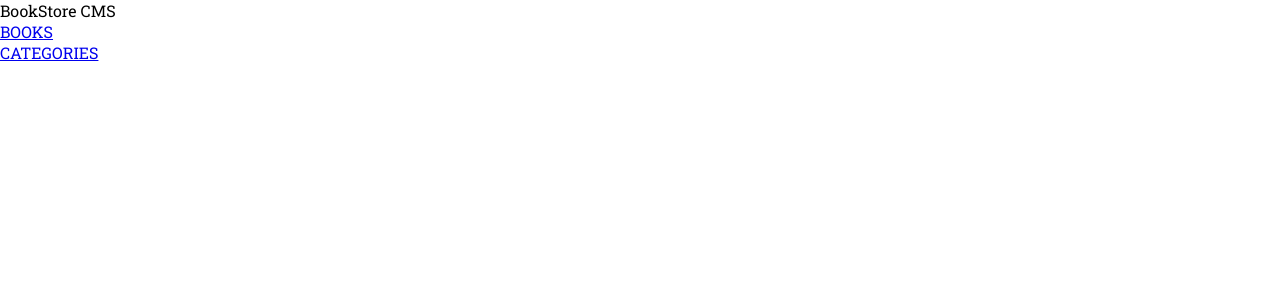
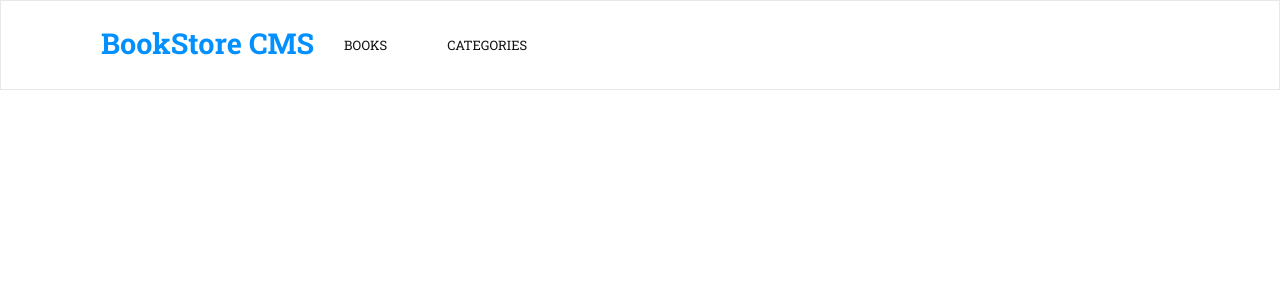
Before and after one commit to TimmyChan99/bookstore, a React (Create React App) app: page /booksList in a window 1280 px wide. Shown: the top 300 px of the page. Built offline with nearby package versions, Linux system fonts and the light colour scheme.

Commit message:
Add style to header

```diff
--- a/src/components/Header.js
+++ b/src/components/Header.js
@@ -1,16 +1,17 @@
 import React from 'react';
 import { NavLink } from 'react-router-dom';
+import '../styles/header.css';
 
 const Header = () => (
   <header>
-    <p>BookStore CMS</p>
+    <span>BookStore CMS</span>
     <nav>
       <ul>
         <li>
-          <NavLink to="/">BOOKS</NavLink>
+          <NavLink className="nav_link" to="/">BOOKS</NavLink>
         </li>
         <li>
-          <NavLink to="/categorie">CATEGORIES</NavLink>
+          <NavLink className="nav_link" to="/categorie">CATEGORIES</NavLink>
         </li>
       </ul>
     </nav>
--- /dev/null
+++ b/src/styles/header.css
@@ -0,0 +1,33 @@
+@import url('https://fonts.googleapis.com/css2?family=Comic+Neue:ital,wght@0,700;1,700&family=Inter:wght@900&family=Lato:ital,wght@1,900&family=Montserrat:ital,wght@0,200;0,300;0,400;0,500;0,600;0,700;0,800;1,100;1,200;1,300;1,400;1,500;1,600;1,700;1,800&family=Poppins:wght@200&family=Roboto+Slab:wght@100;200;300;400;500;600;700;800;900&display=swap');
+
+* {
+    margin: 0;
+    padding: 0;
+    box-sizing: border-box;
+    font-family: 'Montserrat', sans-serif;
+}
+
+nav ul,
+header {
+    display: flex;
+    justify-content: flex-start;
+    align-items: center;
+}
+
+header {
+    padding: 1.438rem 6.188rem 1.688rem 6.25rem;
+    border: 1px solid #e8e8e8;
+}
+
+header span {
+    color: #0290ff;
+    font-size: 1.8rem;
+  font-weight: bold;
+}
+
+.nav_link {
+    color: #121212;
+    text-decoration: none;
+    margin: auto 30px;
+    font-size: 0.813rem;
+}
```
